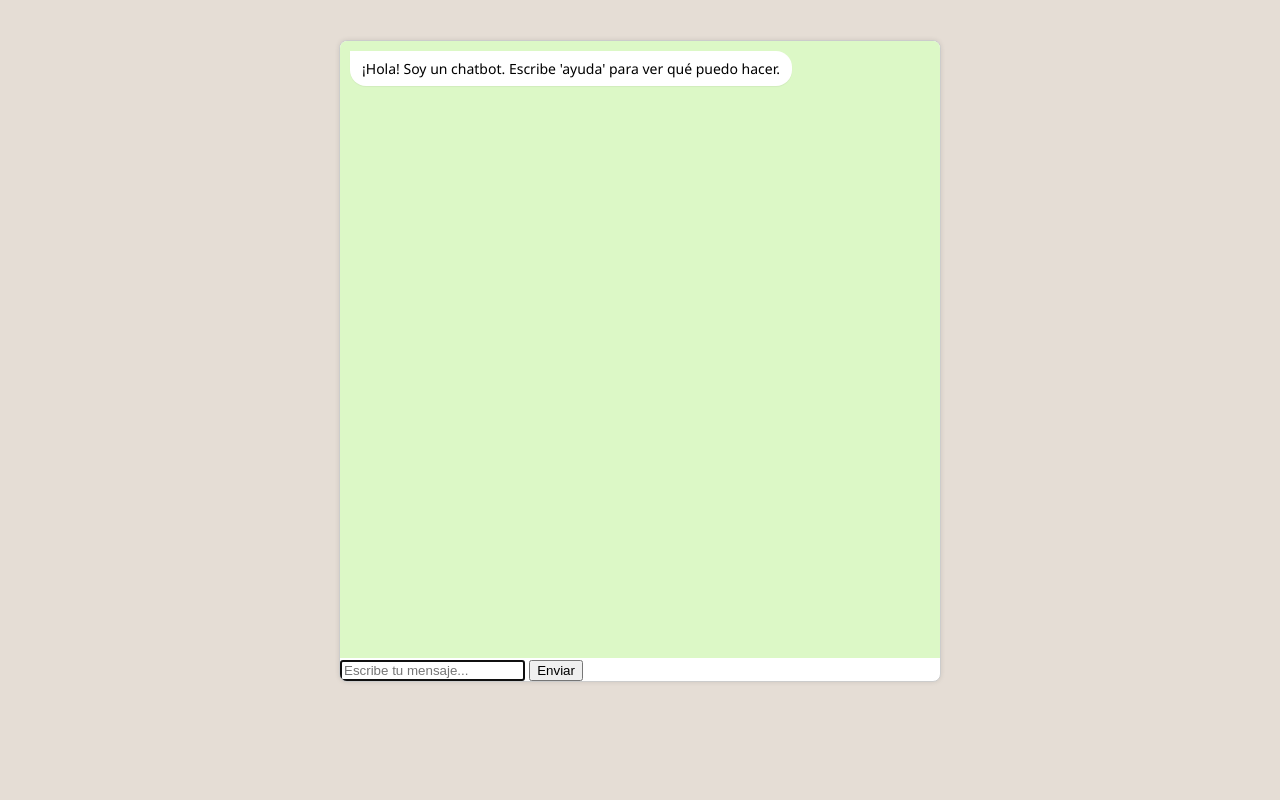
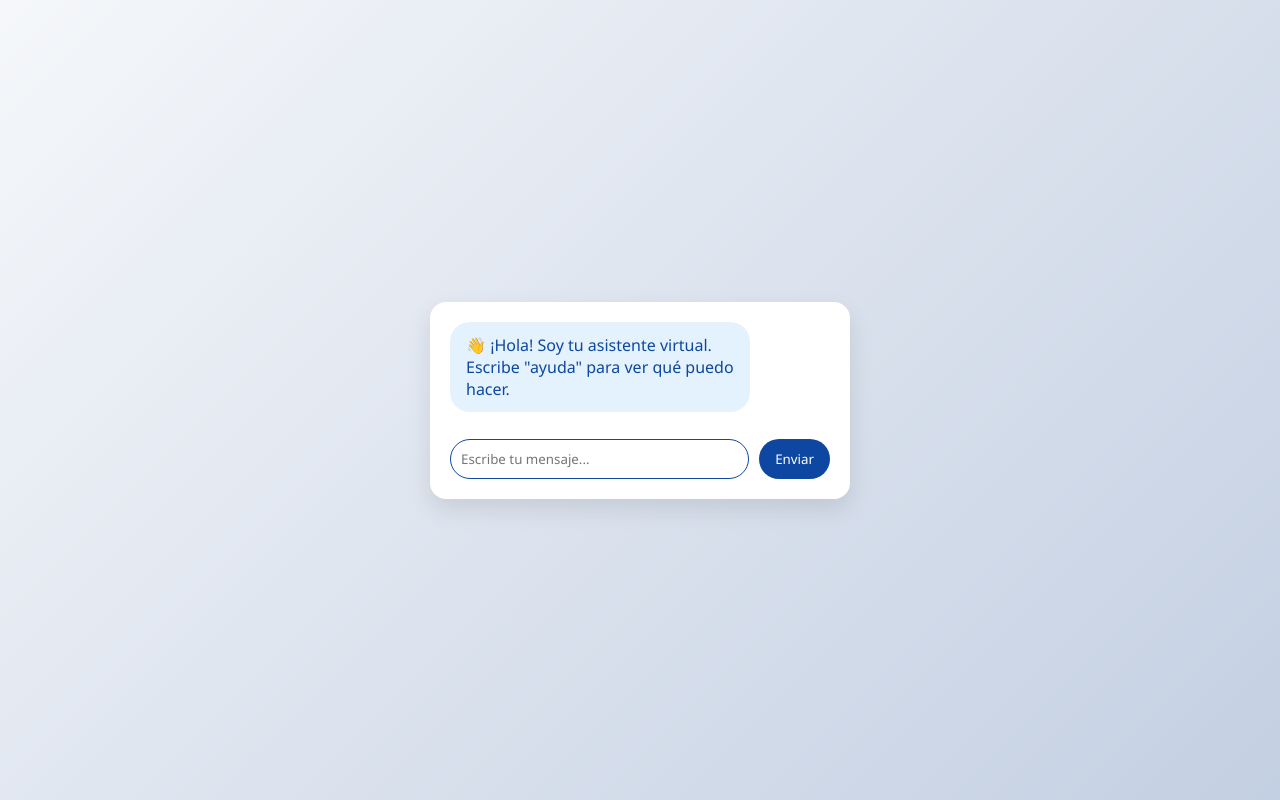
Before and after one commit to yereexx22/avances_tecnologicos, a Flask app: page / in a window 1280 px wide. Run offline with Flask 3, Linux system fonts and the light colour scheme.

Commit message:
Actualizar el estilo del chatbot, mejorando la apariencia y la experiencia del usuario con un diseño más moderno y optimizado.

```diff
--- a/chat_bot/static/css/style.css
+++ b/chat_bot/static/css/style.css
@@ -1,84 +1,97 @@
-/* 🟢 Fondo general */
-body {
-  margin: 0;
-  font-family: 'Segoe UI', sans-serif;
-  background-color: #e5ddd5;
+* {
+    box-sizing: border-box;
+    font-family: 'Segoe UI', Tahoma, Geneva, Verdana, sans-serif;
 }
 
-/* 💬 Contenedor del chat tipo WhatsApp */
+body {
+    background: linear-gradient(135deg, #f5f7fa, #c3cfe2);
+    height: 100vh;
+    margin: 0;
+    display: flex;
+    justify-content: center;
+    align-items: center;
+}
+
 #chat-container {
-  max-width: 600px;
-  margin: 40px auto;
-  background-color: #fff;
-  border: 1px solid #ccc;
-  border-radius: 8px;
+    background-color: #ffffff;
+    width: 420px;
+    max-width: 95%;
+    border-radius: 16px;
+    box-shadow: 0 10px 25px rgba(0, 0, 0, 0.1);
+    padding: 20px;
     display: flex;
     flex-direction: column;
-  height: 80vh;
-  overflow: hidden;
-  box-shadow: 0 0 5px rgba(0,0,0,0.1);
 }
 
-/* 📜 Área de mensajes */
 #chat-log {
-  flex: 1;
-  padding: 10px;
+    flex-grow: 1;
     overflow-y: auto;
-  background-color: #dcf8c6;
-  display: flex;
-  flex-direction: column;
-  gap: 8px;
+    max-height: 350px;
+    margin-bottom: 15px;
+    padding-right: 5px;
 }
 
-/* 🧍‍♂️ Mensaje del usuario */
-.user-message {
-  align-self: flex-end;
-  background-color: #d9fdd3;
-  padding: 8px 12px;
-  border-radius: 16px 0 16px 16px;
-  max-width: 75%;
-  font-size: 14px;
+.message {
+    margin-bottom: 12px;
+    padding: 12px 16px;
+    border-radius: 20px;
+    max-width: 80%;
+    word-wrap: break-word;
+    position: relative;
+    animation: fadeIn 0.3s ease;
 }
 
-/* 🤖 Mensaje del bot */
 .bot-message {
+    background-color: #e3f2fd;
     align-self: flex-start;
-  background-color: #ffffff;
-  padding: 8px 12px;
-  border-radius: 0 16px 16px 16px;
-  max-width: 75%;
-  font-size: 14px;
-  box-shadow: 0 1px 1px rgba(0,0,0,0.05);
+    color: #0d47a1;
 }
 
-/* 📝 Formulario de ingreso */
-#chat-form {
-  display: flex;
-  padding: 10px;
-  border-top: 1px solid #ddd;
-  background-color: #f0f0f0;
+.user-message {
+    background-color: #c8e6c9;
+    align-self: flex-end;
+    color: #1b5e20;
 }
 
-#chat-form input {
-  flex: 1;
+#user-input-form {
+    display: flex;
+    gap: 10px;
+}
+
+#user-input {
+    flex-grow: 1;
     padding: 10px;
+    border: 1px solid #ccc;
+    border-radius: 20px;
+    outline: none;
+    transition: border-color 0.3s;
+}
+
+#user-input:focus {
+    border-color: #0d47a1;
+}
+
+#send-btn {
+    padding: 10px 16px;
+    background-color: #0d47a1;
+    color: white;
     border: none;
     border-radius: 20px;
-  font-size: 14px;
-  outline: none;
+    cursor: pointer;
+    transition: background-color 0.3s;
 }
 
-#chat-form button {
-  background-color: #075e54;
-  color: white;
-  border: none;
-  margin-left: 8px;
-  padding: 10px 16px;
-  border-radius: 20px;
-  cursor: pointer;
-  font-weight: bold;
-  transition: background 0.3s ease;
+#send-btn:hover {
+    background-color: #08306b;
 }
 
-#chat-form button:hover {
-  background-color: #0a7c6a;
+@keyframes fadeIn {
+    from {
+        opacity: 0;
+        transform: translateY(10px);
+    }
+    to {
+        opacity: 1;
+        transform: translateY(0);
+    }
+}
--- a/chat_bot/templates/index.html
+++ b/chat_bot/templates/index.html
@@ -3,13 +3,13 @@
 <head>
     <meta charset="UTF-8">
     <meta name="viewport" content="width=device-width, initial-scale=1.0">
-    <title>Chatbot de Reglas</title>
+    <title>Chatbot Moderno</title>
     <link rel="stylesheet" href="{{ url_for('static', filename='css/style.css') }}">
 </head>
 <body>
     <div id="chat-container">
         <div id="chat-log">
-            <div class="message bot-message">¡Hola! Soy un chatbot. Escribe 'ayuda' para ver qué puedo hacer.</div>
+            <div class="message bot-message">👋 ¡Hola! Soy tu asistente virtual. Escribe "ayuda" para ver qué puedo hacer.</div>
         </div>
         <form id="user-input-form">
             <input type="text" id="user-input" placeholder="Escribe tu mensaje..." autocomplete="off">
```
Lines whose indentation alone changed are shown as unchanged.
